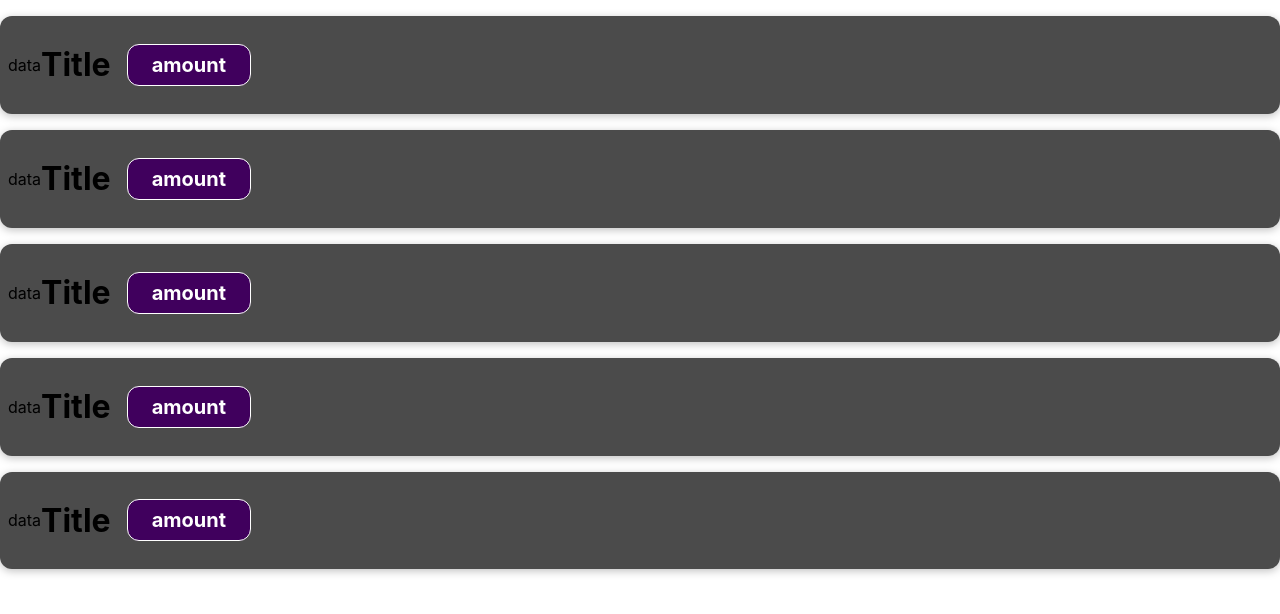
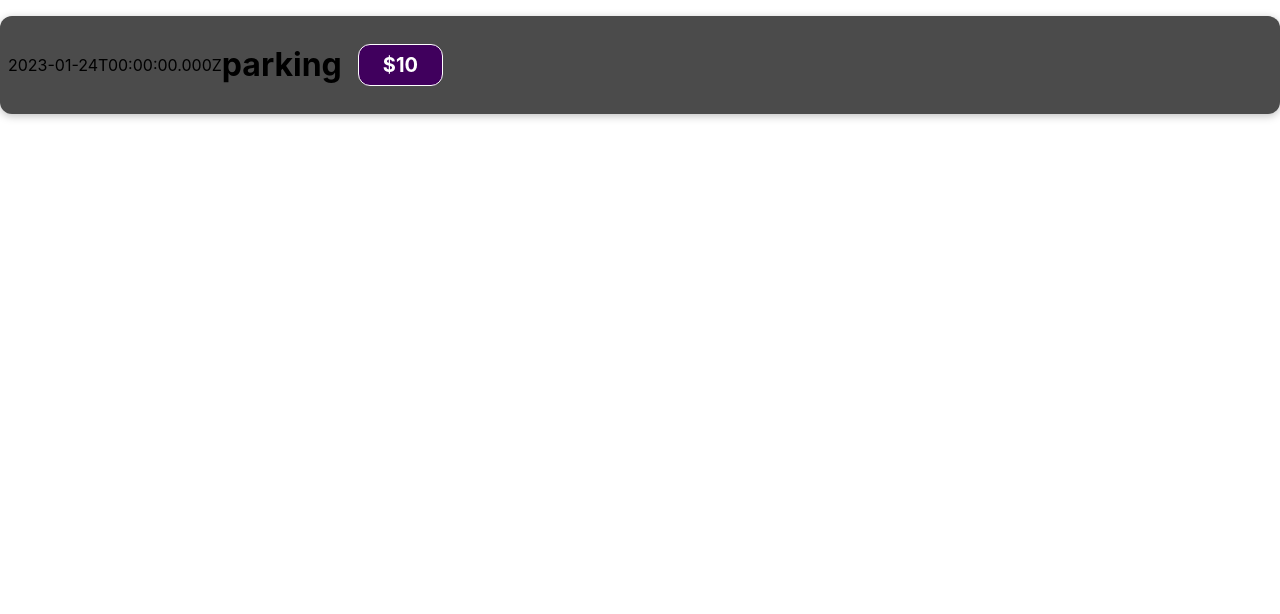
Before and after one commit to GURUNMG/FULL-STACK, a React (Create React App) app in the folder PROJECT/expense-tracker/: page / in a window 1280 px wide. Shown: the top 614 px of the page. Built offline with nearby package versions, Linux system fonts and the light colour scheme.

Commit message:
dynamic projection

```diff
--- a/PROJECT/expense-tracker/src/App.js
+++ b/PROJECT/expense-tracker/src/App.js
@@ -3,11 +3,10 @@ import ExpenseItem from './components/ExpenseItem';
 function App() {
   return (
     <div>
-    <ExpenseItem/>
-    <ExpenseItem/>
-    <ExpenseItem/>
-    <ExpenseItem/>
-    <ExpenseItem/>
+    <ExpenseItem
+    title={"parking"}
+    amount={10}
+    date={new Date(2023,0,24)} />
     </div>
   );
 }
--- a/PROJECT/expense-tracker/src/components/ExpenseItem.jsx
+++ b/PROJECT/expense-tracker/src/components/ExpenseItem.jsx
@@ -1,13 +1,17 @@
 import React from "react";
 import './ExpenseItem.css'
 
-const ExpenseItem=()=>{
+const ExpenseItem=(props)=>{
+  console.log(props)
+  const date=new Date().toISOString();
+  const amount=10;
+  const title=""
   return (
     <div className="expense-item">
-      <div>data</div>
+      <div>{props.date.toISOString()}</div>
       <div className="expense-item__description">
-        <h1>Title</h1>
-        <div className="expense-item__price">amount</div>
+        <h1>{props.title}</h1>
+        <div className="expense-item__price">${props.amount}</div>
       </div>
     </div>
   )
```
